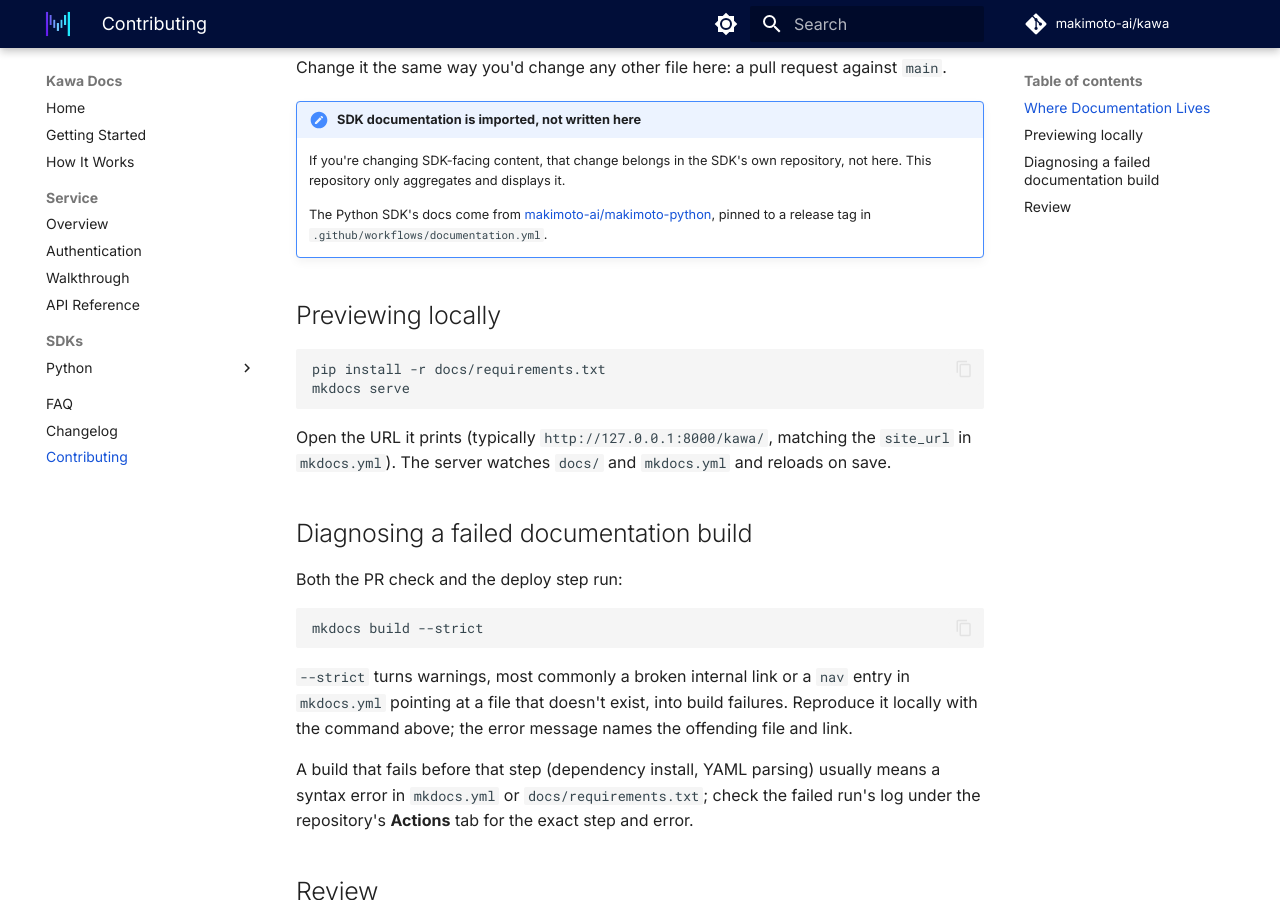
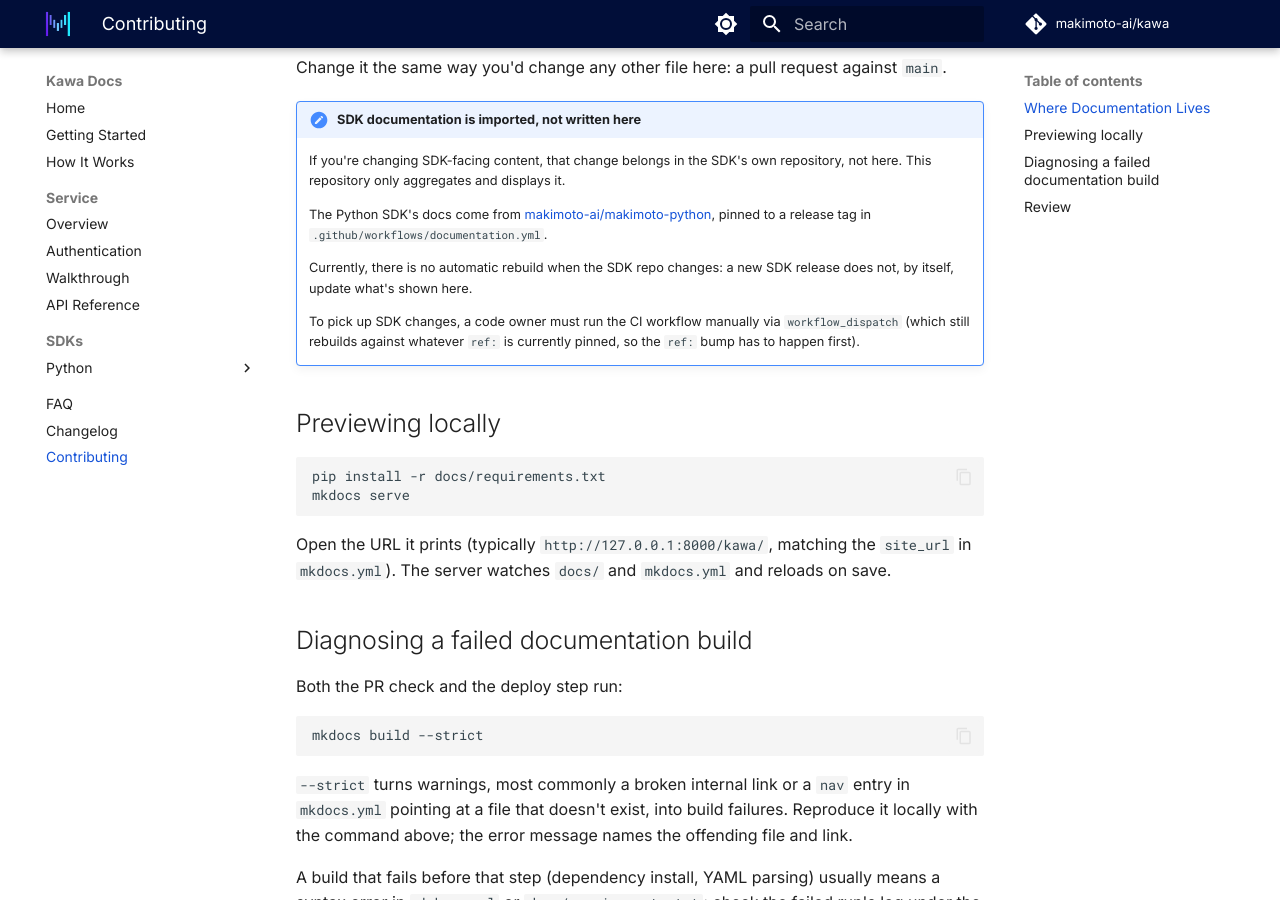
Before and after one commit to makimoto-ai/kawa, an MkDocs documentation site: the page built from docs/CONTRIBUTING.md, in a window 1280 px wide and 900 px high, scrolled down 697 px. Built offline with MkDocs 1.6.1 and Material for MkDocs 9.7.7, drawn with Linux system fonts in a browser that asks for light colours; comment, search, counter and statistics services are not loaded.

Commit message:
docs: added notes on manual SDK doc updates

```diff
--- a/docs/CONTRIBUTING.md
+++ b/docs/CONTRIBUTING.md
@@ -21,6 +21,10 @@ Change it the same way you'd change any other file here: a pull request against
     If you're changing SDK-facing content, that change belongs in the SDK's own repository, not here. This repository only aggregates and displays it.
 
     The Python SDK's docs come from [makimoto-ai/makimoto-python](https://github.com/makimoto-ai/makimoto-python), pinned to a release tag in `.github/workflows/documentation.yml`.
+
+    Currently, there is no automatic rebuild when the SDK repo changes: a new SDK release does not, by itself, update what's shown here.
+
+    To pick up SDK changes, a code owner must run the CI workflow manually via `workflow_dispatch` (which still rebuilds against whatever `ref:` is currently pinned, so the `ref:` bump has to happen first).
 
 ## Previewing locally
 
```
Also changed, not shown: 1 other file.
